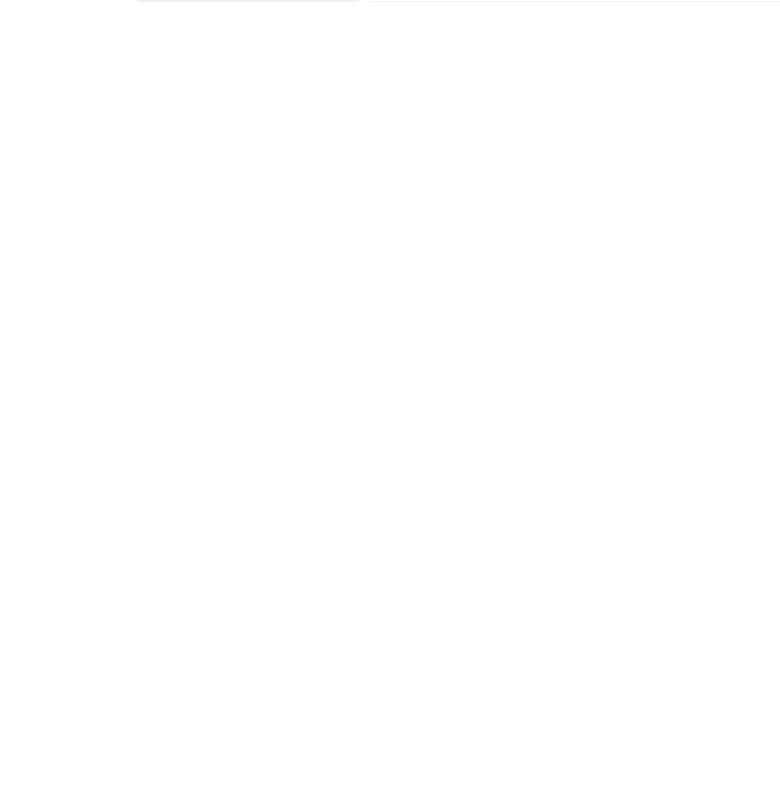
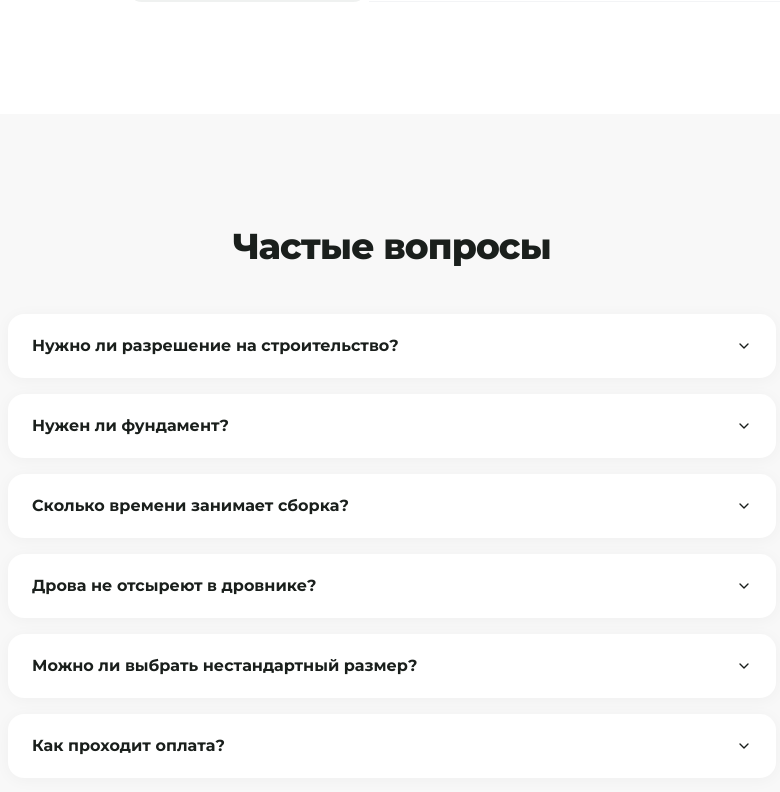
Before and after one commit to pr-poehali-dev/lialia-single-page-site, a React (Vite) app: page / in a window 1280 px wide. Shown: the part 6538-7330 px from the top of the page, without its empty margins (248-1028 px from the left). Before the commit the page ends 6652 px from the top, so only its background shows below. Built offline with nearby package versions, Linux system fonts and the light colour scheme.

Commit message:
feat: добавить FAQ блок аккордеон

```diff
--- /dev/null
+++ b/src/components/Faq.tsx
@@ -0,0 +1,64 @@
+import {
+  Accordion,
+  AccordionContent,
+  AccordionItem,
+  AccordionTrigger,
+} from "@/components/ui/accordion";
+
+const faqs = [
+  {
+    q: "Нужно ли разрешение на строительство?",
+    a: "Нет. Хозблок без фундамента — движимое имущество. Разрешение не требуется.",
+  },
+  {
+    q: "Нужен ли фундамент?",
+    a: "Не нужен. Достаточно ровной площадки. Если её нет — подскажем при замере.",
+  },
+  {
+    q: "Сколько времени занимает сборка?",
+    a: "1 день. Бригада приезжает утром, вечером хозблок стоит. Мусор и упаковку увозим.",
+  },
+  {
+    q: "Дрова не отсыреют в дровнике?",
+    a: "Нет. Вентилируемый фасад + навес от дождя + поднятое основание — оптимальные условия для хранения.",
+  },
+  {
+    q: "Можно ли выбрать нестандартный размер?",
+    a: "Можно. Изготавливаем под любые габариты участка.",
+  },
+  {
+    q: "Как проходит оплата?",
+    a: "Договор → аванс → производство → доставка и сборка → приёмка → финальный расчёт. Наличные, карта, СБП, безнал для юрлиц.",
+  },
+];
+
+const Faq = () => {
+  return (
+    <section className="w-full bg-[#F8F8F8] px-6 py-20 sm:px-10 lg:py-28">
+      <div className="mx-auto max-w-3xl">
+        <h2 className="text-center font-display text-3xl font-extrabold tracking-tight text-[#1a1f1c] sm:text-4xl">
+          Частые вопросы
+        </h2>
+
+        <Accordion type="single" collapsible className="mt-12 space-y-4">
+          {faqs.map((f, i) => (
+            <AccordionItem
+              key={i}
+              value={`item-${i}`}
+              className="overflow-hidden rounded-2xl border-0 bg-white px-6 shadow-[0_2px_16px_rgba(0,0,0,0.04)]"
+            >
+              <AccordionTrigger className="py-5 text-left font-display text-base font-bold text-[#1a1f1c] hover:no-underline">
+                {f.q}
+              </AccordionTrigger>
+              <AccordionContent className="pb-5 text-[15px] leading-relaxed text-gray-500">
+                {f.a}
+              </AccordionContent>
+            </AccordionItem>
+          ))}
+        </Accordion>
+      </div>
+    </section>
+  );
+};
+
+export default Faq;
--- a/src/pages/Index.tsx
+++ b/src/pages/Index.tsx
@@ -6,6 +6,7 @@ import Included from "@/components/Included";
 import Colors from "@/components/Colors";
 import Trust from "@/components/Trust";
 import Comparison from "@/components/Comparison";
+import Faq from "@/components/Faq";
 
 const Index = () => {
   return (
@@ -18,6 +19,7 @@ const Index = () => {
       <Colors />
       <Trust />
       <Comparison />
+      <Faq />
     </main>
   );
 };
```
